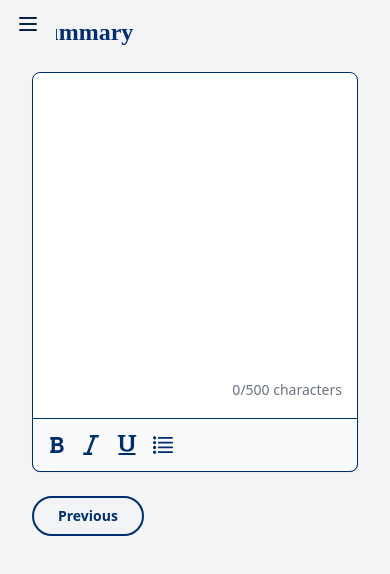
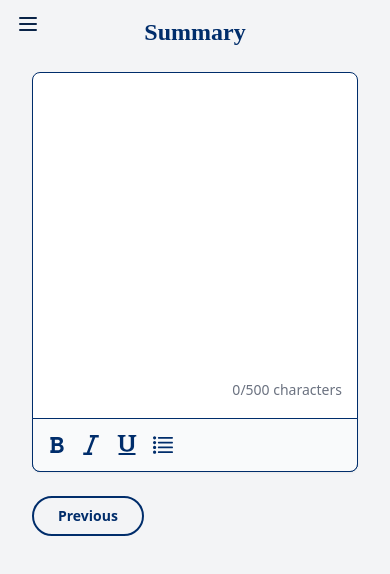
Before and after one commit to roheethragavendar/myResume, a React (Vite) app in the folder frontend/: page /summary in a window 390 px wide. Shown: the top 574 px of the page. Built offline with nearby package versions, Linux system fonts and the light colour scheme.

Commit message:
updated  skills and summary components in routes, in mobile view

```diff
--- a/frontend/src/components/Skills.jsx
+++ b/frontend/src/components/Skills.jsx
@@ -238,15 +238,15 @@ const Skills = ({ activeStep, onNextStep, onPreviousStep }) => {
   };
 
   const handleNextClick = () => {
+    onNextStep();
     navigate("/summary");
     console.log("BTN CLICKED", navigate);
-    onNextStep();
   };
 
   const handleBackClick = () => {
+    onPreviousStep();
     navigate("/education");
     // console.log("BTN CLICKED", navigate);
-    onNextStep();
   };
 
   const textAreaRef = useRef(null);
@@ -268,7 +268,7 @@ const Skills = ({ activeStep, onNextStep, onPreviousStep }) => {
   return (
     <main className="w-full bg-gray-100 min-h-screen flex">
       <div className="w-full mx-4 sm:mx-10 md:mx-16 lg:mx-24 p-4 sm:p-6 md:p-12">
-        <h1 className="text-left text-[#002D6B] text-2xl md:text-4xl font-semibold font-merriweather mb-6">
+        <h1 className="sm:text-left text-center text-[#002D6B] text-2xl md:text-4xl font-semibold font-merriweather mb-6">
           Skills
         </h1>
 
--- a/frontend/src/components/Summary.jsx
+++ b/frontend/src/components/Summary.jsx
@@ -90,7 +90,7 @@ const Summary = ({ activeStep, onNextStep, onPreviousStep }) => {
   return (
     <main className="w-full bg-gray-100 min-h-screen flex">
       <div className="w-full mx-4 sm:mx-10 md:mx-16 lg:mx-24 p-4 sm:p-6 md:p-12">
-        <h1 className="text-left text-[#002D6B] text-2xl md:text-4xl font-semibold font-merriweather mb-6">
+        <h1 className="sm:text-left text-center text-[#002D6B] text-2xl md:text-4xl font-semibold font-merriweather mb-6">
           Summary
         </h1>
         <div className="flex flex-col items-center space-y-4 relative">
```
